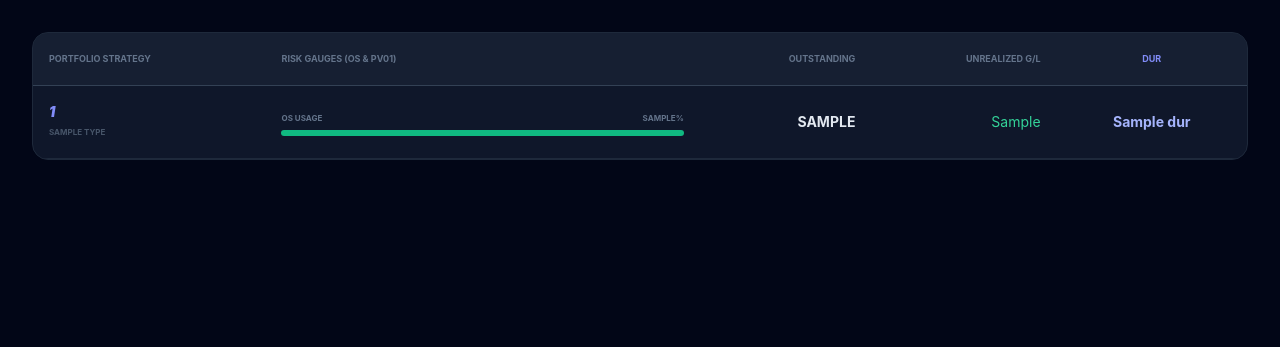
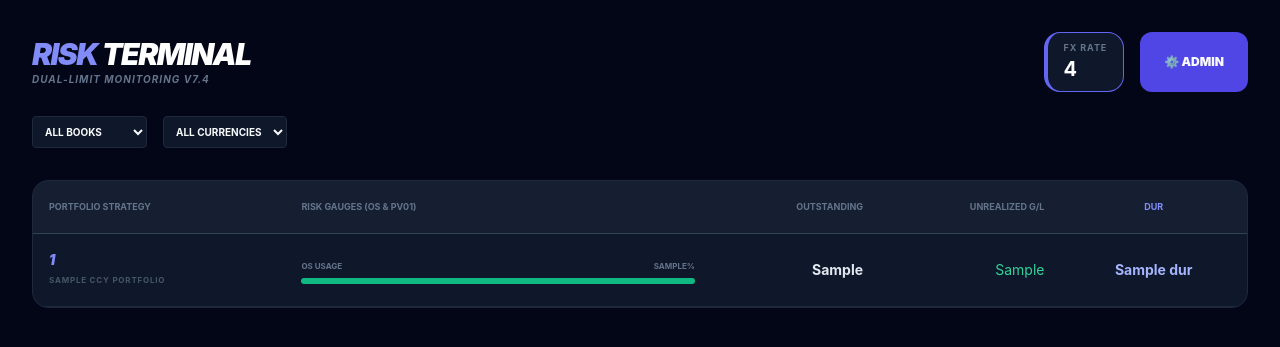
Before and after one commit to dakai2017/Dashboard-project, a Flask app: template templates/dashboard.html in a window 1280 px wide. Shown: the top 347 px of the page. Run offline with Flask 3, Linux system fonts and the light colour scheme; the template is opened without the code that fills it: most values are stand-ins (such as "Sample title", 1, 10 or a date in 2020); some libraries are stand-ins or nearby versions.

Commit message:
Update dashboard.html

```diff
--- a/templates/dashboard.html
+++ b/templates/dashboard.html
@@ -2,21 +2,48 @@
 <html lang="en">
 <head>
     <meta charset="UTF-8">
-    <title>Risk Terminal | v7.4</title>
+    <title>Risk Terminal v7.4</title>
     <script src="https://cdn.tailwindcss.com"></script>
     <style>
         body { background-color: #020617; color: #f8fafc; font-family: 'Inter', sans-serif; }
         .card { background: #0f172a; border: 1px solid #1e293b; border-radius: 1rem; }
         .progress-bg { background: #1e293b; height: 6px; border-radius: 3px; overflow: hidden; }
         .progress-fill { height: 100%; transition: width 0.4s; }
-        .portfolio-row { cursor: pointer; border-bottom: 1px solid #1e293b; }
+        .portfolio-row { cursor: pointer; border-bottom: 1px solid #1e293b; transition: background 0.1s; }
         .portfolio-row:hover { background-color: #1e293b; }
         .bond-detail-row { background-color: #020617; display: none; }
     </style>
 </head>
 <body class="p-8">
+    <header class="flex justify-between items-center mb-6">
+        <div>
+            <h1 class="text-3xl font-black italic tracking-tighter uppercase text-indigo-400">Risk <span class="text-white">Terminal</span></h1>
+            <p class="text-slate-500 text-[10px] font-bold tracking-widest uppercase italic">Dual-Limit Monitoring v7.4</p>
+        </div>
+        <div class="flex gap-4">
+            <div class="card px-4 py-2 border-l-4 border-indigo-500">
+                <p class="text-[9px] text-slate-500 font-bold uppercase tracking-widest text-right">FX RATE</p>
+                <p class="text-xl font-bold mono text-white">{{ settings.fx_rate }}</p>
+            </div>
+            <a href="/admin" class="bg-indigo-600 hover:bg-indigo-500 px-6 py-3 rounded-xl text-xs font-black uppercase flex items-center transition">⚙️ ADMIN</a>
+        </div>
+    </header>
+
+    <div class="flex gap-4 mb-8">
+        <select onchange="filterType(this.value)" class="bg-[#0f172a] border border-slate-800 text-[10px] font-bold uppercase p-2 rounded outline-none">
+            <option value="ALL">All Books</option>
+            <option value="TRADING">Trading Only</option>
+            <option value="BANKING">Banking Only</option>
+        </select>
+        <select onchange="filterCcy(this.value)" class="bg-[#0f172a] border border-slate-800 text-[10px] font-bold uppercase p-2 rounded outline-none">
+            <option value="ALL">All Currencies</option>
+            <option value="IDR">IDR Only</option>
+            <option value="USD">USD Only</option>
+        </select>
+    </div>
+
     <div class="card overflow-hidden">
-        <table class="w-full text-left text-sm">
+        <table class="w-full text-left text-sm border-collapse">
             <thead class="bg-slate-800/50 text-slate-500 uppercase text-[9px] font-black border-b border-slate-700">
                 <tr>
                     <th class="p-4">Portfolio Strategy</th>
@@ -31,32 +58,32 @@
                 <tr class="portfolio-row" data-type="{{ port.type }}" data-ccy="{{ port.ccy }}" onclick="toggle('{{ port.id }}')">
                     <td class="p-4">
                         <div class="font-black text-indigo-400 uppercase text-sm italic tracking-tighter">{{ port.id }}</div>
-                        <div class="text-[8px] text-slate-600 font-bold uppercase">{{ port.type }}</div>
+                        <div class="text-[8px] text-slate-600 font-bold uppercase tracking-widest">{{ port.ccy }} Portfolio</div>
                     </td>
                     <td class="p-4 min-w-[250px] space-y-3">
                         <div>
                             <div class="flex justify-between text-[8px] font-bold text-slate-500 uppercase mb-0.5">
-                                <span>OS Usage</span><span>{{ port.os_util }}%</span>
+                                <span>OS Usage</span><span class="{{ 'text-red-500' if port.os_util > 100 else '' }}">{{ port.os_util }}%</span>
                             </div>
                             <div class="progress-bg"><div class="progress-fill {{ 'bg-red-500' if port.os_util > 100 else 'bg-emerald-500' }}" style="width: {{ [port.os_util, 100]|min }}%"></div></div>
                         </div>
                         {% if port.pv_lim > 0 %}
                         <div>
                             <div class="flex justify-between text-[8px] font-bold text-slate-500 uppercase mb-0.5">
-                                <span>PV01 Usage ({{ port.pv_act }}/{{ port.pv_lim }})</span><span>{{ port.pv_util }}%</span>
+                                <span>PV01 ({{ port.pv_act }}/{{ port.pv_lim }})</span><span class="{{ 'text-red-500' if port.pv_util > 100 else '' }}">{{ port.pv_util }}%</span>
                             </div>
                             <div class="progress-bg"><div class="progress-fill {{ 'bg-red-500' if port.pv_util > 100 else 'bg-indigo-500' }}" style="width: {{ [port.pv_util, 100]|min }}%"></div></div>
                         </div>
                         {% endif %}
                     </td>
-                    <td class="p-4 text-right mono font-bold text-slate-200 uppercase">{{ port.os_fmt }}</td>
+                    <td class="p-4 text-right mono font-bold text-slate-200">{{ port.os_fmt }}</td>
                     <td class="p-4 text-right mono {{ 'text-red-400' if '-' in port.gl_fmt else 'text-emerald-400' }}">{{ port.gl_fmt }}</td>
                     <td class="p-4 text-center font-bold text-indigo-300">{{ port.dur }}</td>
                 </tr>
                 <tr id="detail-{{ port.id }}" class="bond-detail-row">
-                    <td colspan="5" class="p-0 bg-[#020617]">
-                        <table class="w-full text-[10px] border-collapse">
-                            <thead class="bg-slate-900/80 text-slate-500 uppercase font-black tracking-tighter">
+                    <td colspan="5" class="p-0 bg-black">
+                        <table class="w-full text-[10px]">
+                            <thead class="bg-slate-900/80 text-slate-500 uppercase font-black">
                                 <tr>
                                     <th class="p-3 pl-8 text-left">Ticker</th>
                                     <th class="p-3 text-center">Coupon</th>
@@ -89,5 +116,26 @@
             </tbody>
         </table>
     </div>
-    </body>
+
+    <script>
+        function toggle(id) {
+            const el = document.getElementById('detail-' + id);
+            el.style.display = (el.style.display === 'table-row') ? 'none' : 'table-row';
+        }
+        function filterType(val) {
+            document.querySelectorAll('.portfolio-row').forEach(row => {
+                row.style.display = (val === 'ALL' || row.dataset.type === val) ? 'table-row' : 'none';
+                if(row.style.display === 'none') {
+                    const detail = document.getElementById('detail-' + row.onclick.toString().match(/'(.+)'/)[1]);
+                    if(detail) detail.style.display = 'none';
+                }
+            });
+        }
+        function filterCcy(val) {
+            document.querySelectorAll('.portfolio-row').forEach(row => {
+                row.style.display = (val === 'ALL' || row.dataset.ccy === val) ? 'table-row' : 'none';
+            });
+        }
+    </script>
+</body>
 </html>
```
